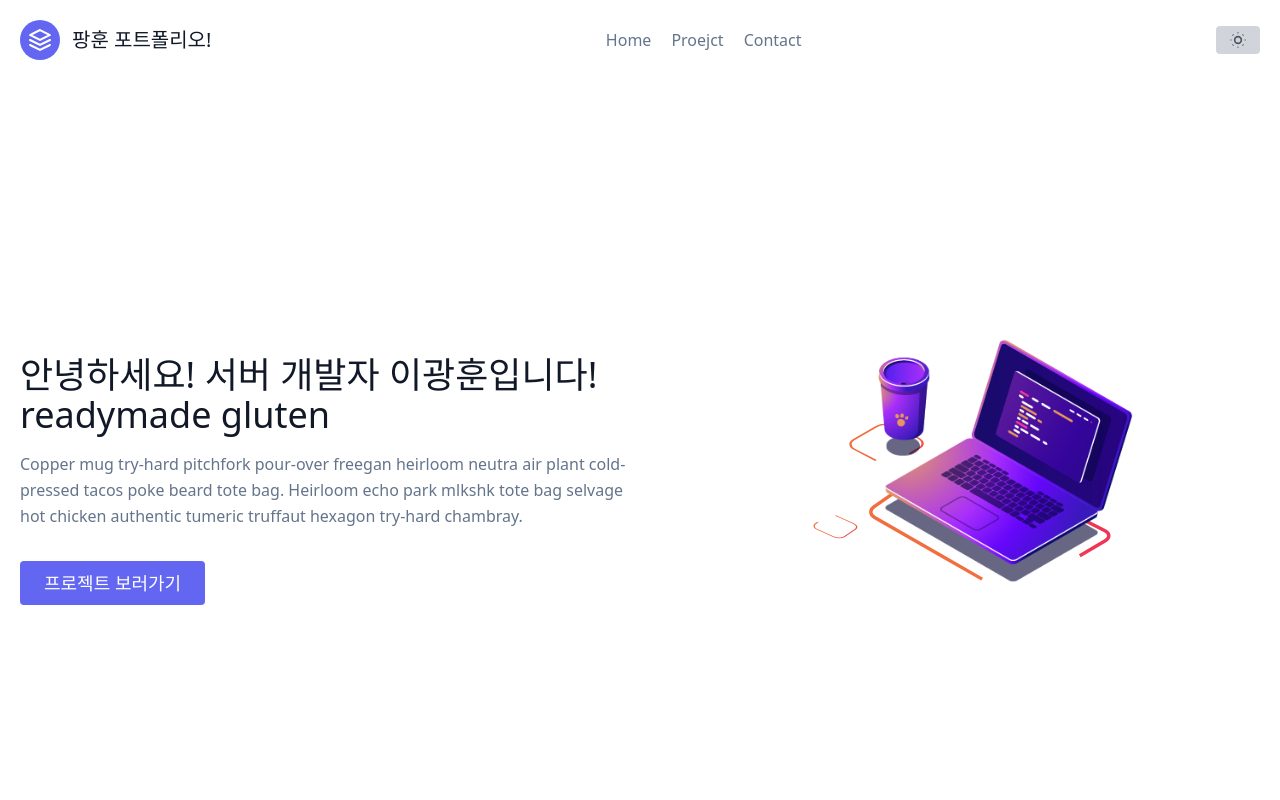
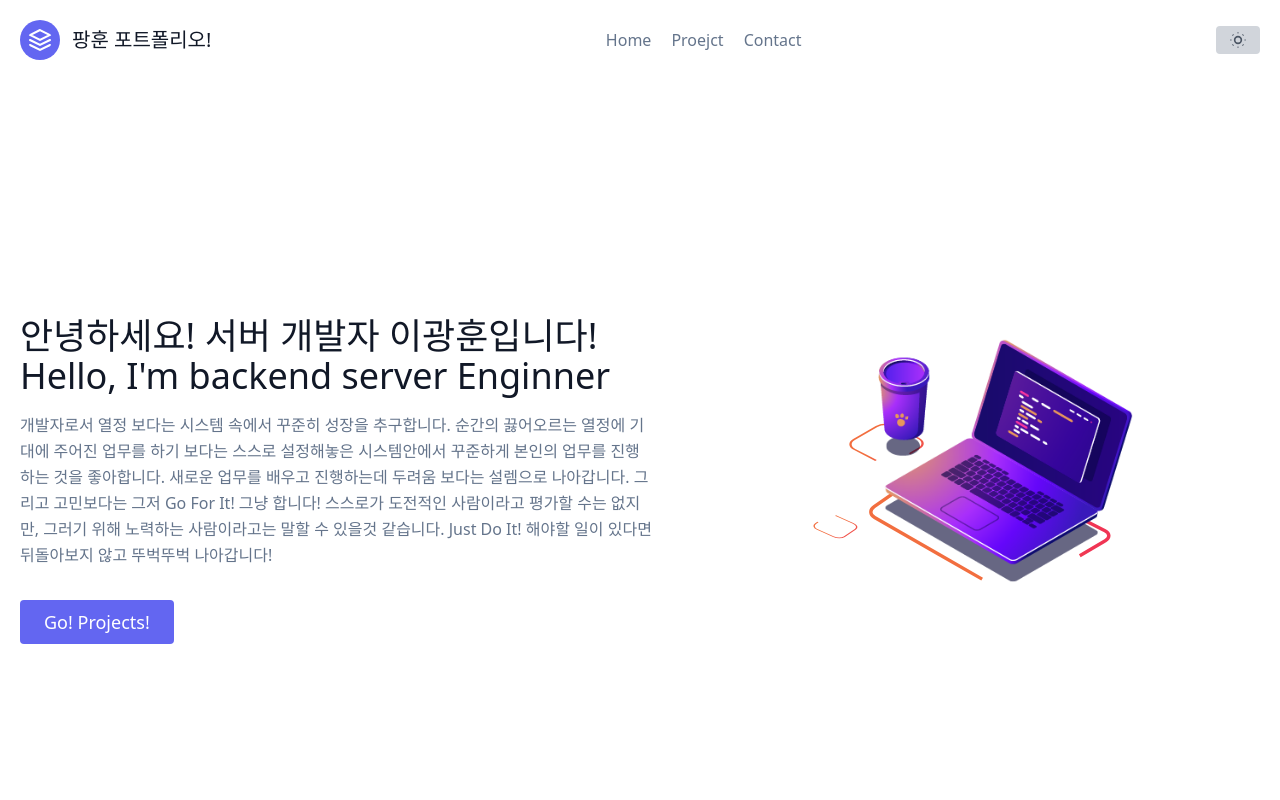
Before and after one commit to Gwang-hoon-hub/next-portpolio, a Next.js app: page / in a window 1280 px wide. Shown: the top 800 px of the page. Built offline with nearby package versions, Linux system fonts and the light colour scheme.

Commit message:
change hero.js

```diff
--- a/components/home/hero.js
+++ b/components/home/hero.js
@@ -7,15 +7,19 @@ export default function Hero(){
                 <div className="lg:flex-grow md:w-1/2 lg:pr-24 md:pr-16 flex flex-col md:items-start md:text-left mb-16 md:mb-0 items-center text-center">
                     <h1 className="title-font sm:text-4xl text-3xl mb-4 font-medium text-gray-900">
                         안녕하세요! 서버 개발자 이광훈입니다!
-                        <br className="hidden lg:inline-block"/>readymade gluten
+                        <br className="hidden lg:inline-block"/>Hello, I'm backend server Enginner
                     </h1>
                     <p className="mb-8 leading-relaxed">
-                        Copper mug try-hard pitchfork pour-over freegan heirloom neutra air plant cold-pressed tacos poke beard tote bag. Heirloom echo park mlkshk tote bag selvage hot chicken authentic tumeric truffaut hexagon try-hard chambray.
+                        개발자로서 열정 보다는 시스템 속에서 꾸준히 성장을 추구합니다.
+                        순간의 끓어오르는 열정에 기대에 주어진 업무를 하기 보다는 스스로 설정해놓은 시스템안에서 꾸준하게 본인의 업무를 진행하는 것을 좋아합니다.
+                        새로운 업무를 배우고 진행하는데 두려움 보다는 설렘으로 나아갑니다. 그리고 고민보다는 그저 Go For It! 그냥 합니다!
+                        스스로가 도전적인 사람이라고 평가할 수는 없지만, 그러기 위해 노력하는 사람이라고는 말할 수 있을것 같습니다.
+                        Just Do It! 해야할 일이 있다면 뒤돌아보지 않고 뚜벅뚜벅 나아갑니다!
                     </p>
                     <div className="flex justify-center">
                         <Link href="/projects">
                         <a className="btn-project">
-                            프로젝트 보러가기
+                            Go! Projects!
                         </a>
                         </Link>
                     </div>
--- a/components/projects/project-item.js
+++ b/components/projects/project-item.js
@@ -61,7 +61,6 @@ export default function ProjectItem({ data }) {
 
                 </div>
             </div>
-
         </div>
     )
 }
```
